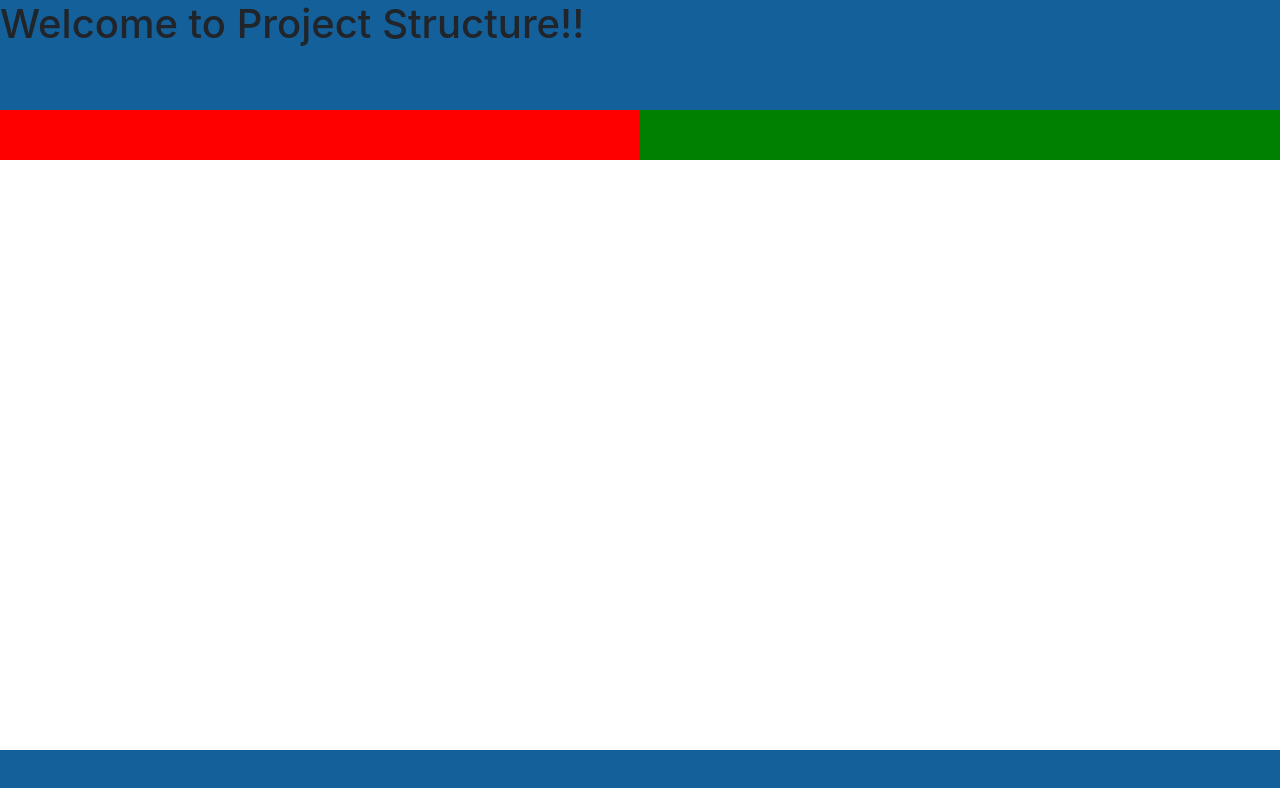
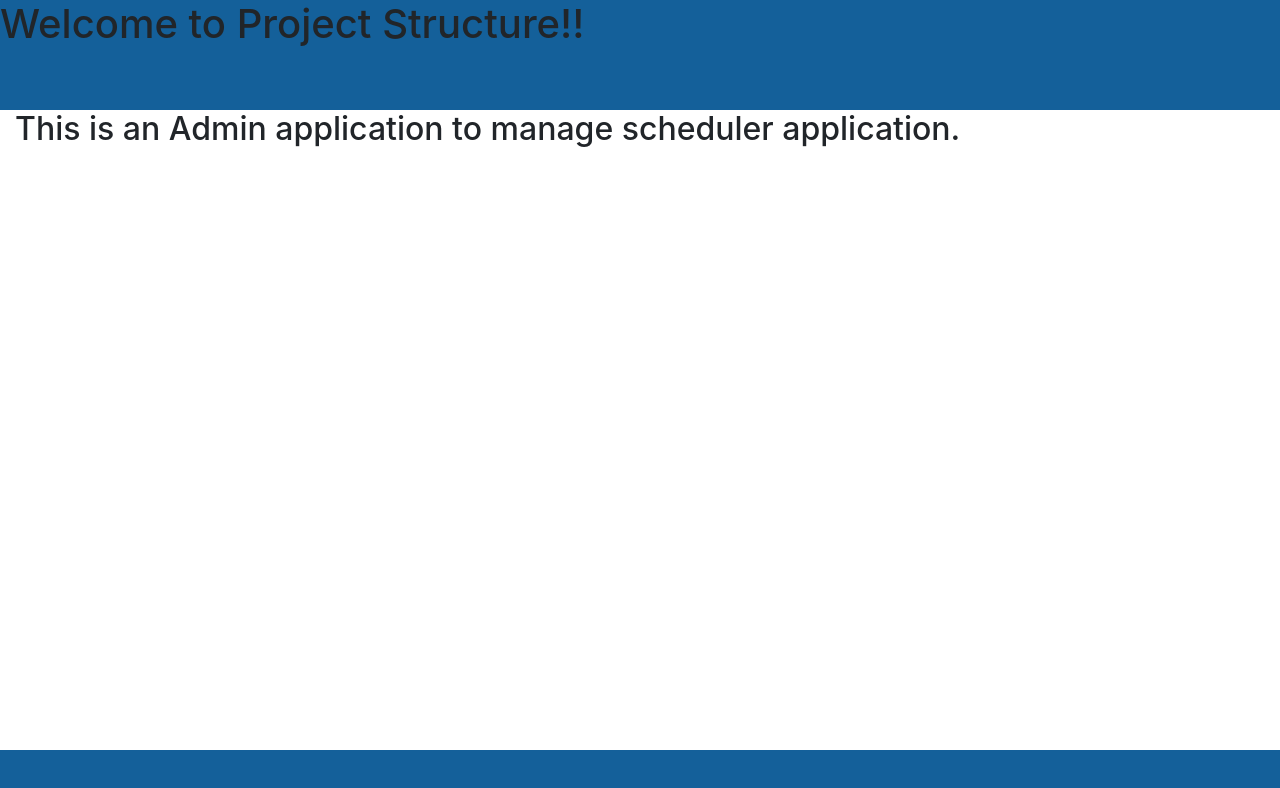
Before and after one commit to joshirahulgit/ids-scheduler-admin-temp, an Angular app: page / in a window 1280 px wide. Shown: the top 788 px of the page. Built offline with nearby package versions, Linux system fonts and the light colour scheme.

Commit message:
Routing, Home Module- Completed.

```diff
--- a/src/app/app.component.html
+++ b/src/app/app.component.html
@@ -4,12 +4,8 @@
   <sd-header></sd-header>
   <div class="main-body">
     <div class="container-fluid">
-    <div class="row">
-      <div class="col-6" style="height:50px;background-color:red;"></div>
-      <div class="col-6" style="height:50px;background-color:green;"></div>
+      <router-outlet></router-outlet>
     </div>
-    </div>
-     <!-- <router-outlet></router-outlet>  -->
   </div>
   <sd-footer></sd-footer>
 </div>
--- /dev/null
+++ b/src/app/app.routing.ts
@@ -0,0 +1,5 @@
+// import { Router, RouterModule } from "@angular/router";
+
+// export const AppRouting=RouterModule.forRoot([
+//     {path:"",}
+// ]);
--- /dev/null
+++ b/src/app/home/home.component.html
@@ -0,0 +1 @@
+<h2>This is an Admin application to manage scheduler application.</h2>
--- /dev/null
+++ b/src/app/home/home.routing.ts
@@ -0,0 +1,7 @@
+import { RouterModule } from "@angular/router";
+
+import { HomeComponent } from "./home.component";
+
+export const HomeRouting = RouterModule.forRoot([
+    { path: "", component: HomeComponent }
+]);
```
Also changed, not shown: src/app/app.module.ts (+6 -1 lines), src/app/home/home.component.ts (added, +9 -0 lines), src/app/home/home.module.ts (added, +14 -0 lines).
